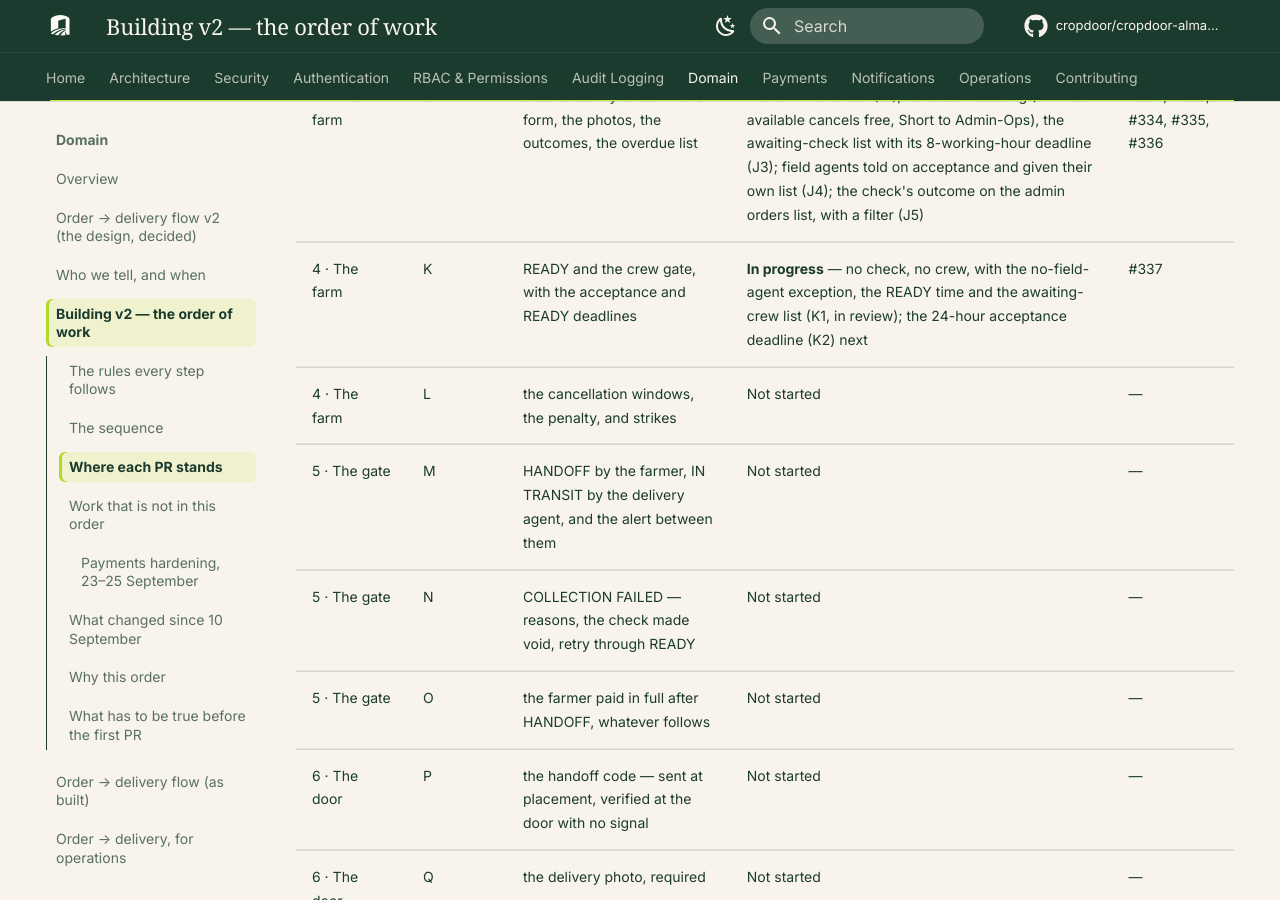
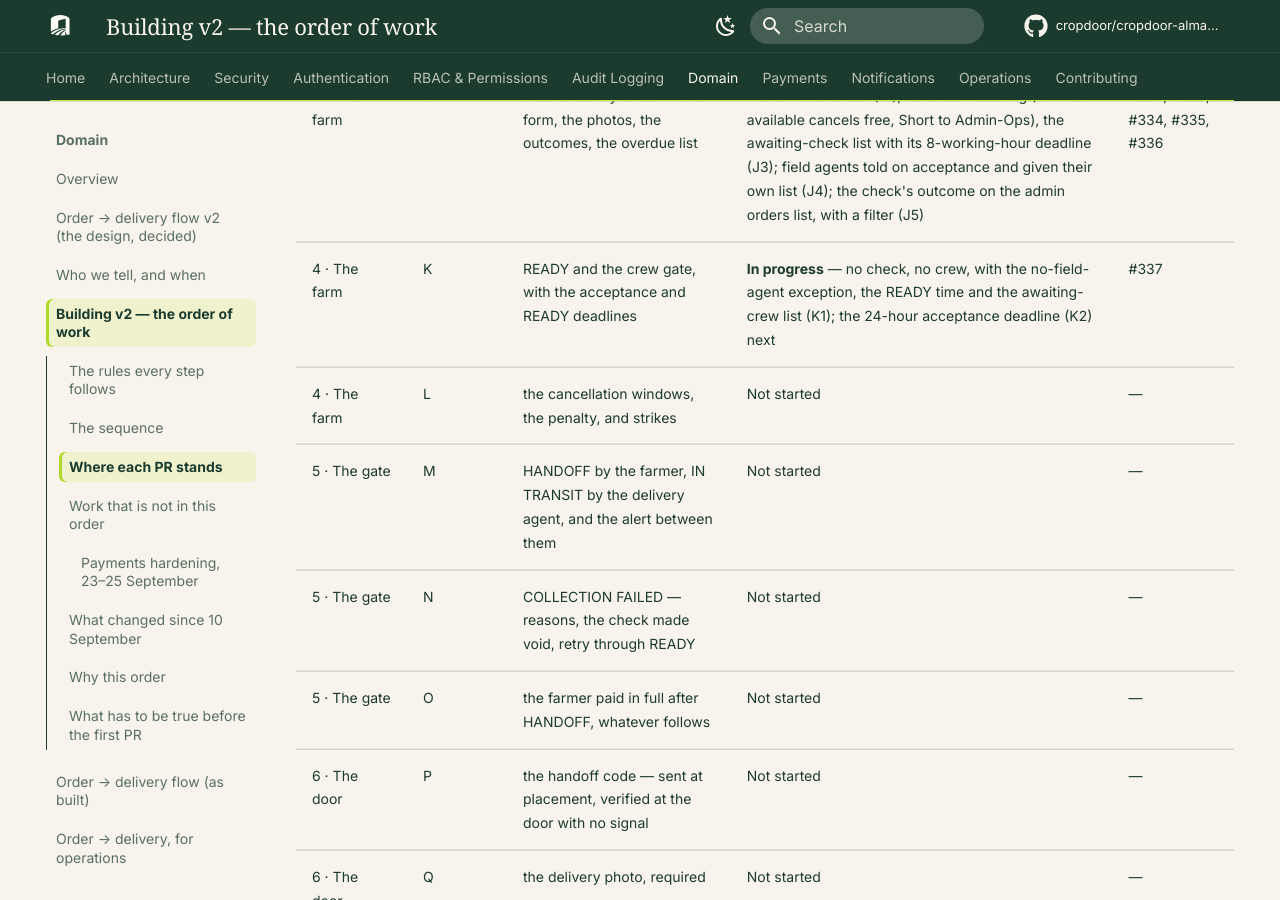
Before and after one commit to cropdoor/cropdoor-almanac, an MkDocs documentation site: the page built from docs/domain/order-delivery-flow-v2-build-order.md, in a window 1280 px wide and 900 px high, scrolled down 7218 px. Built offline with MkDocs 1.6.1 and Material for MkDocs 9.7.7, drawn with Linux system fonts in a browser that asks for light colours; some web fonts are replaced; comment, search, counter and statistics services are not loaded.

Commit message:
tracker: K1 is done (#337)

```diff
--- a/docs/domain/order-delivery-flow-v2-build-order.md
+++ b/docs/domain/order-delivery-flow-v2-build-order.md
@@ -71,7 +71,7 @@ The one place that says what is finished. A PR is **Done** only once it is merge
 | 3 · Money rails | H | the payout run reads the ledger and skips a disputed order | **Done** | #276 |
 | 3 · Money rails | I | refund a cash buyer by mobile money — and collect the buyer payout destination nothing else collects | **Done** | #317 |
 | 4 · The farm | J | the availability check — the form, the photos, the outcomes, the overdue list | **Done** — the check (J1), its outcome acting (J2: Not available cancels free, Short to Admin-Ops), the awaiting-check list with its 8-working-hour deadline (J3); field agents told on acceptance and given their own list (J4); the check's outcome on the admin orders list, with a filter (J5) | #332, #333, #334, #335, #336 |
-| 4 · The farm | K | READY and the crew gate, with the acceptance and READY deadlines | **In progress** — no check, no crew, with the no-field-agent exception, the READY time and the awaiting-crew list (K1, in review); the 24-hour acceptance deadline (K2) next | #337 |
+| 4 · The farm | K | READY and the crew gate, with the acceptance and READY deadlines | **In progress** — no check, no crew, with the no-field-agent exception, the READY time and the awaiting-crew list (K1); the 24-hour acceptance deadline (K2) next | #337 |
 | 4 · The farm | L | the cancellation windows, the penalty, and strikes | Not started | — |
 | 5 · The gate | M | HANDOFF by the farmer, IN TRANSIT by the delivery agent, and the alert between them | Not started | — |
 | 5 · The gate | N | COLLECTION FAILED — reasons, the check made void, retry through READY | Not started | — |
```
